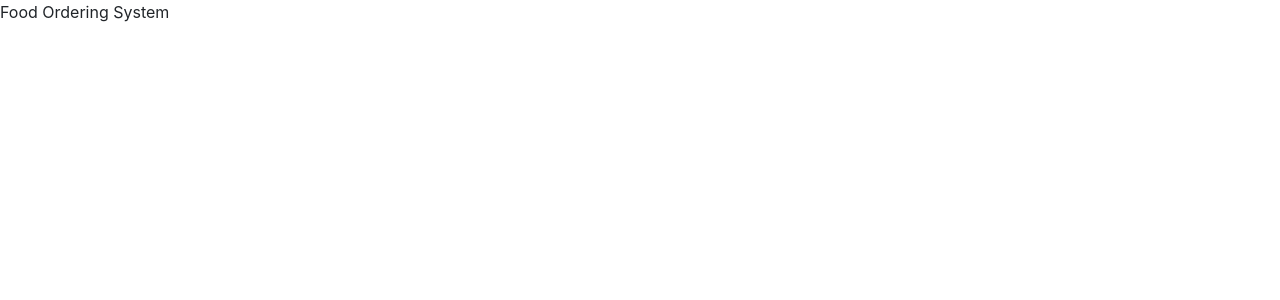
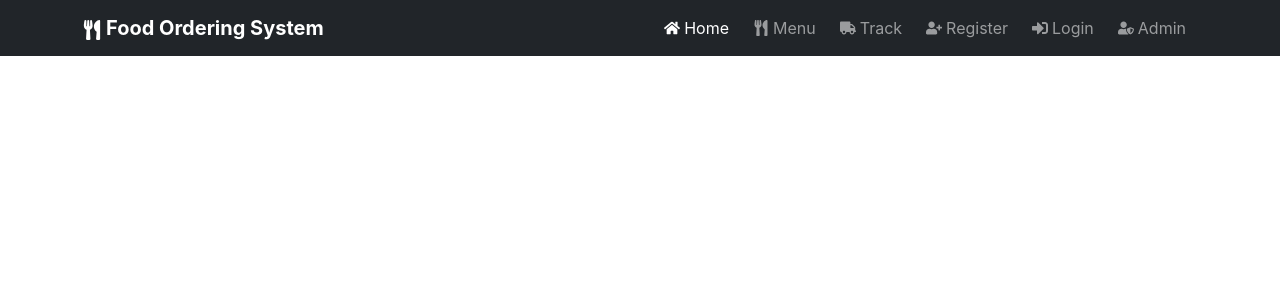
Before and after one commit to Keerthan-17/FoodOrderingSystem, a React (Create React App) app in the folder frontend/: page / in a window 1280 px wide. Shown: the top 300 px of the page. Built offline with nearby package versions, Linux system fonts and the light colour scheme.

Commit message:
add initial navbar with icons and labels.

```diff
--- a/frontend/src/pages/Home.js
+++ b/frontend/src/pages/Home.js
@@ -1,9 +1,75 @@
-import React from 'react'
+import React from "react";
+import { Link } from "react-router-dom";
+import {
+  FaHome,
+  FaSignInAlt,
+  FaTruck,
+  FaUserPlus,
+  FaUserShield,
+  FaUtensils,
+} from "react-icons/fa";
 
 const Home = () => {
   return (
-    <div>Food Ordering System</div>
-  )
-}
+    <div>
+      <nav className="navbar navbar-expand-lg bg-dark navbar-dark">
+        <div className="container">
+          <Link className="navbar-brand fw-bold" to="#">
+            <FaUtensils className="me-1" />
+            Food Ordering System
+          </Link>
+          <button
+            className="navbar-toggler"
+            type="button"
+            data-bs-toggle="collapse"
+            data-bs-target="#navbarSupportedContent"
+          >
+            <span className="navbar-toggler-icon"></span>
+          </button>
+          <div className="collapse navbar-collapse" id="navbarSupportedContent">
+            <ul className="navbar-nav ms-auto">
+              <li className="nav-item mx-1">
+                <Link className="nav-link active" to="#">
+                  <FaHome className="me-1 icon-fix" />
+                  Home
+                </Link>
+              </li>
+              <li className="nav-item mx-1">
+                <Link className="nav-link" to="#">
+                  <FaUtensils className="me-1 icon-fix" />
+                  Menu
+                </Link>
+              </li>
+              <li className="nav-item mx-1">
+                <Link className="nav-link" to="#">
+                  <FaTruck className="me-1 icon-fix" />
+                  Track
+                </Link>
+              </li>
+              <li className="nav-item mx-1">
+                <Link className="nav-link" to="#">
+                  <FaUserPlus className="me-1 icon-fix" />
+                  Register
+                </Link>
+              </li>
+              <li className="nav-item mx-1">
+                <Link className="nav-link" to="#">
+                  <FaSignInAlt className="me-1 icon-fix" />
+                  Login
+                </Link>
+              </li>
+              <li className="nav-item mx-1">
+                <Link className="nav-link" to="#">
+                  <FaUserShield className="me-1 icon-fix" />
+                  Admin
+                </Link>
+              </li>
+            </ul>
+          </div>
+        </div>
+      </nav>
+    </div>
+  );
+};
 
-export default Home
+export default Home;
```
Also changed, not shown: 1 other file (tests, documents, lock files or other folders).
